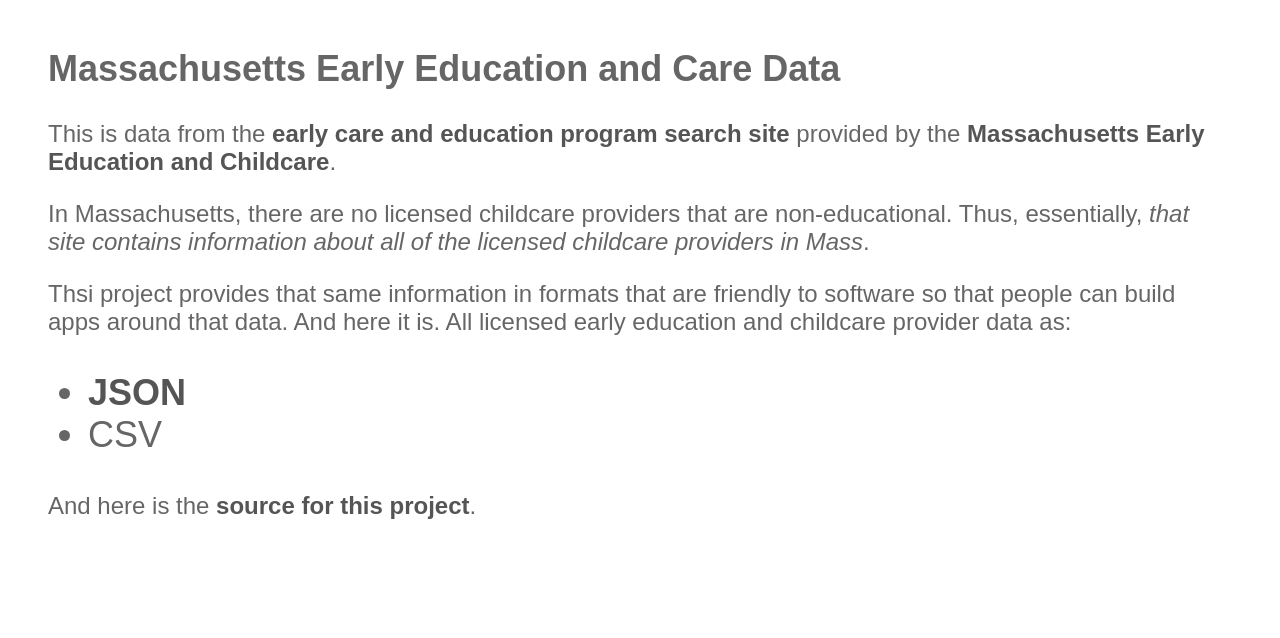
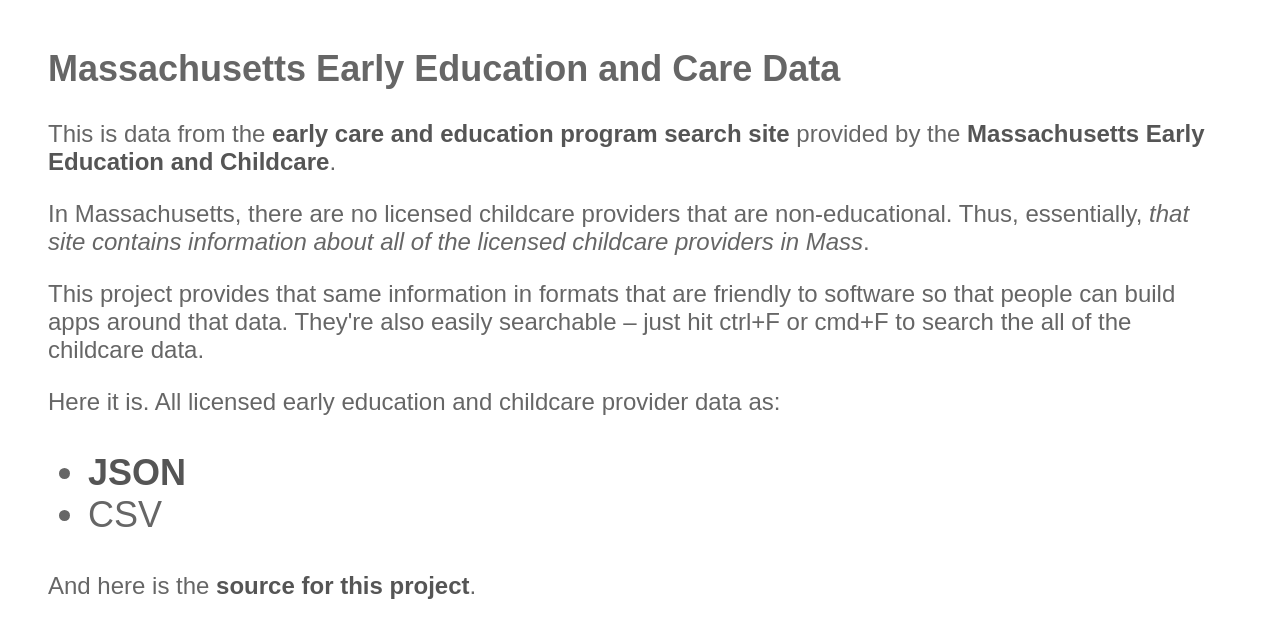
Before and after one commit to masschildcaredata/masschildcaredata.github.io, a website: page index.html in a window 1280 px wide. Drawn offline with Linux system fonts and the light colour scheme.

Commit message:
- Added README. - Fixed web page typo.

```diff
--- a/index.html
+++ b/index.html
@@ -27,7 +27,10 @@
   In Massachusetts, there are no licensed childcare providers that are non-educational. Thus, essentially, <em>that site contains information about all of the licensed childcare providers in Mass</em>.
 </p>
 <p>
-  Thsi project provides that same information in formats that are friendly to software so that people can build apps around that data. And here it is. All licensed early education and childcare provider data as:
+  This project provides that same information in formats that are friendly to software so that people can build apps around that data. They're also easily searchable – just hit ctrl+F or cmd+F to search the all of the childcare data.
+</p>
+<p>
+  Here it is. All licensed early education and childcare provider data as:
 </p>
 <ul class="important-list">
   <li><a href="data/providerdata.json">JSON</a></li>
```
Also changed, not shown: README.md (added).
